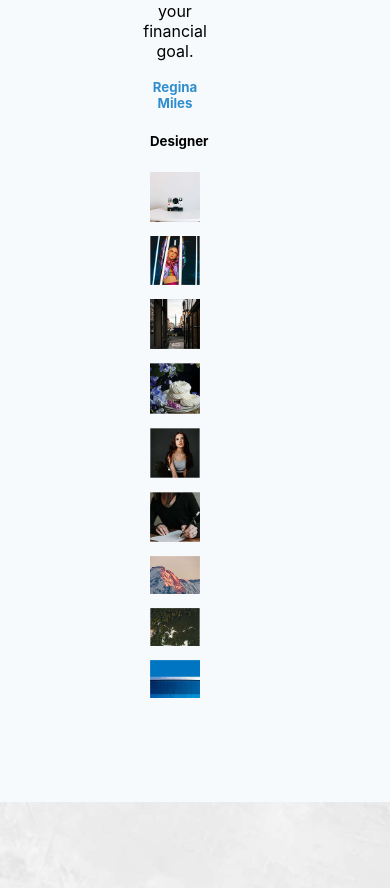
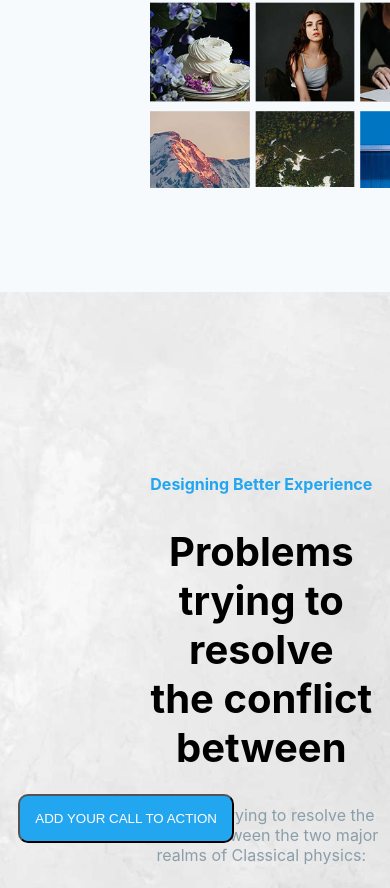
Before and after one commit to KendoCee25/Shopping-Cart, a React (Vite) app: page / in a window 390 px wide. Shown: the part 5655-6543 px from the top of the page. Built offline with nearby package versions, Linux system fonts and the light colour scheme; no server answers.

Commit message:
updated section3

```diff
--- a/src/components/section3.module.css
+++ b/src/components/section3.module.css
@@ -20,7 +20,14 @@
 
 @media (max-width:600px) {
     .section3 img{
-   width: 100%;
+    width: 10px;
+}
+}
+
+@media (max-width:600px) {
+    .section3 .section3-grid img{
+   width: 100px;
+
 }
 }
 
@@ -34,10 +41,10 @@
 
 @media (max-width:600px) {
     .section3-grid{
-    display: flex;
-    flex-direction: column;
-    column-gap: 10px;
-    row-gap: 10px;
+    display: grid;
+    grid-template-columns: 1fr 1fr 1fr;
+    column-gap: 5px;
+    row-gap: 5px;
 
 }
 }
--- a/src/components/section4.module.css
+++ b/src/components/section4.module.css
@@ -1,5 +1,5 @@
 .background-img{
-    min-width: 60vw;
+    min-width: 55vw;
     display: flex;
     flex-direction: column;
     margin-top: 100px;
```
